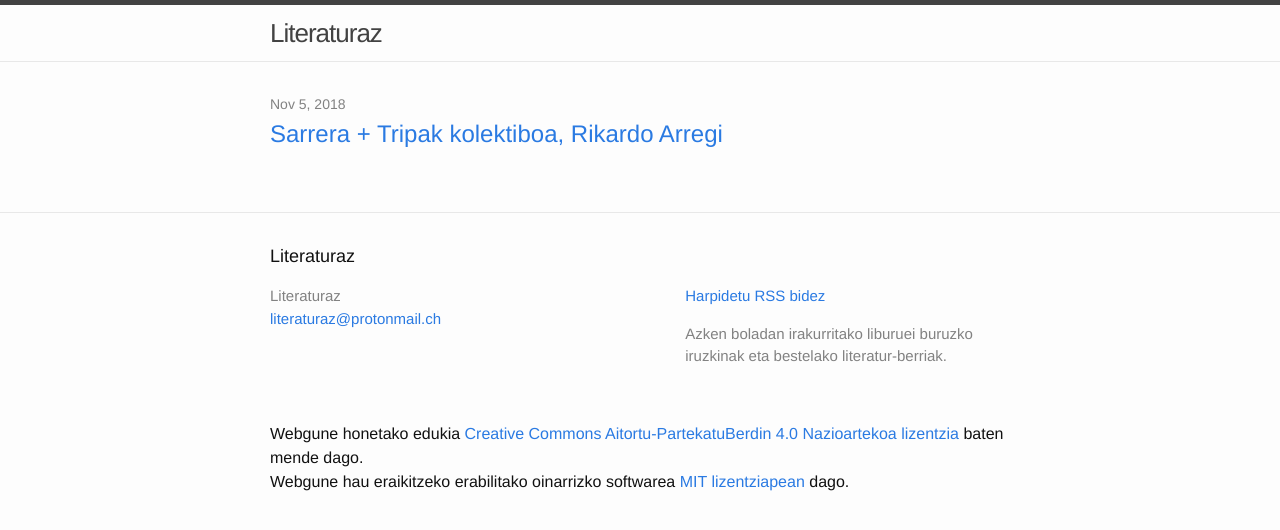
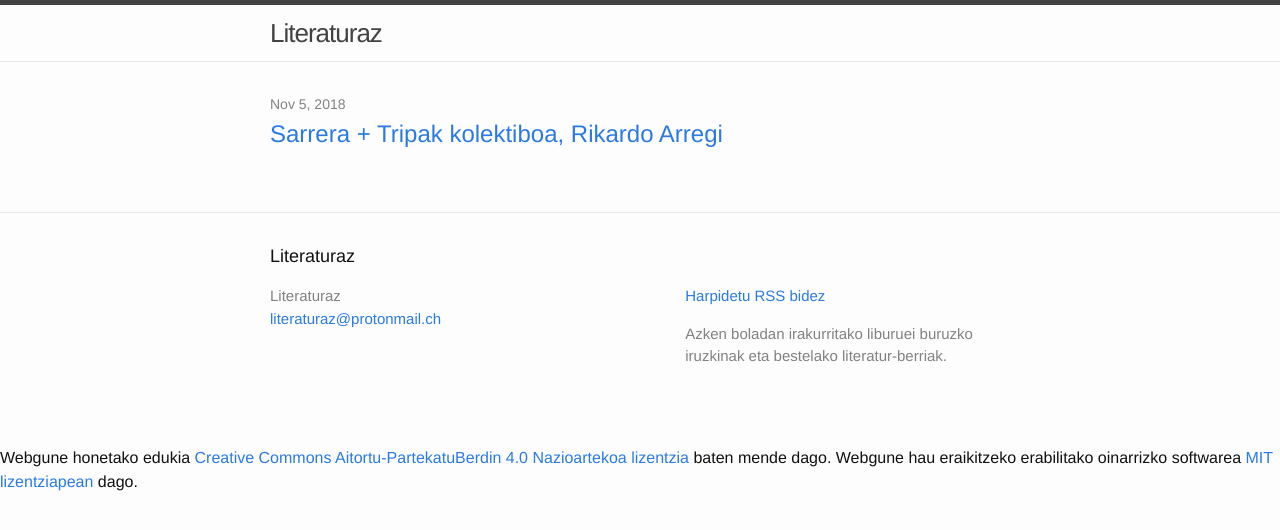
Before and after one commit to literaturaz/literaturaz.github.io, a Jekyll site: the page built from index.html, in a window 1280 px wide. Shown: the top 530 px of the page. Built offline with Jekyll 4.4.1, drawn with Linux system fonts in a browser that asks for light colours.

Commit message:
Update footer.html

```diff
--- a/_includes/footer.html
+++ b/_includes/footer.html
@@ -35,11 +35,13 @@
       </div>
     </div>
  <br />
-<div class="contact-list">
+  </div>
+  <br />
 Webgune honetako edukia <a rel="license" href="http://creativecommons.org/licenses/by-sa/4.0/">Creative Commons Aitortu-PartekatuBerdin 4.0 Nazioartekoa lizentzia</a> baten mende dago.
-<br />
+
+
+
 Webgune hau eraikitzeko erabilitako oinarrizko softwarea <a href="https://github.com/jekyll/jekyll/blob/master/LICENSE">MIT lizentziapean</a> dago.
-  </div>
-  </div>
+
 
 </footer>
```
